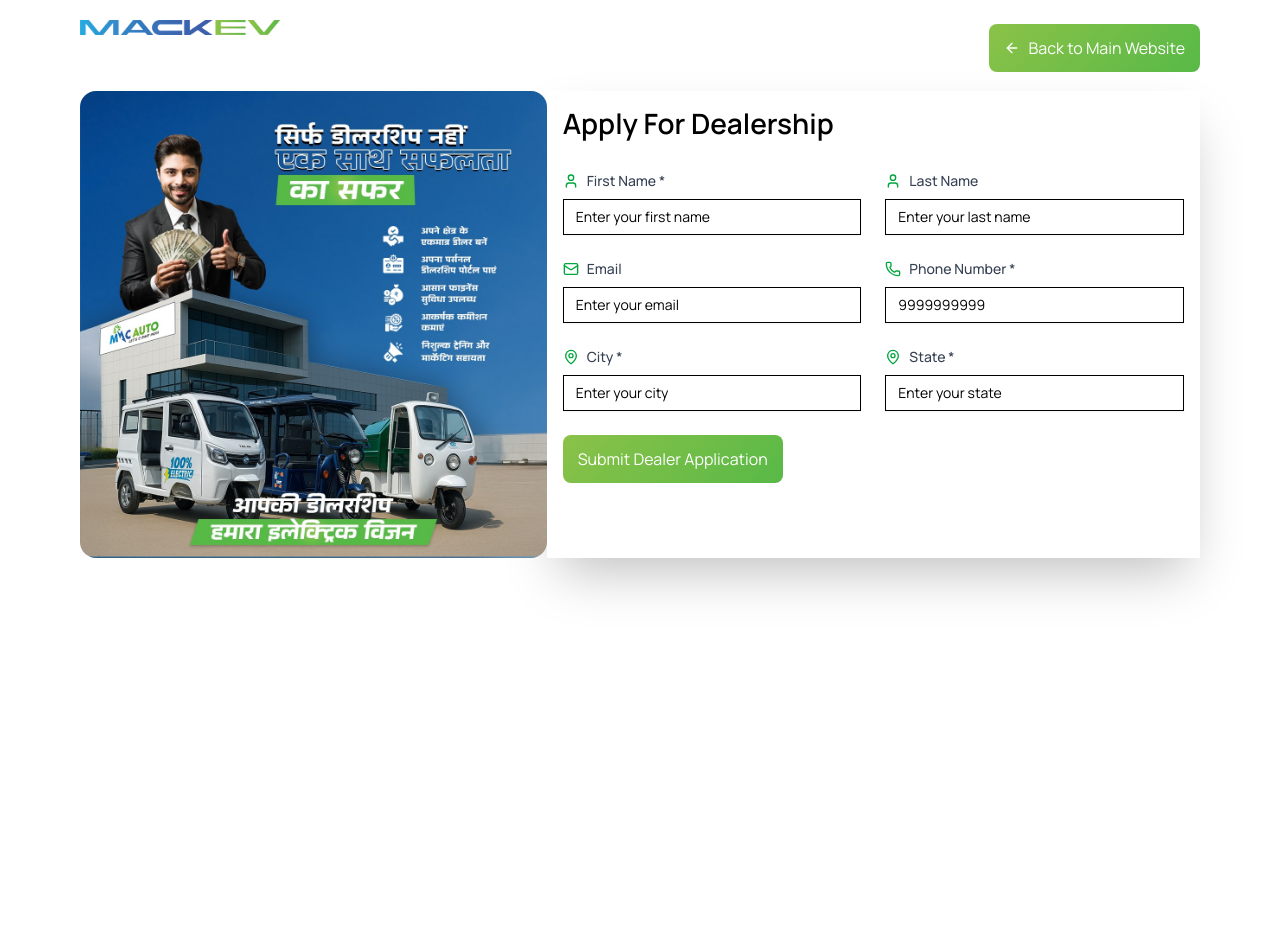
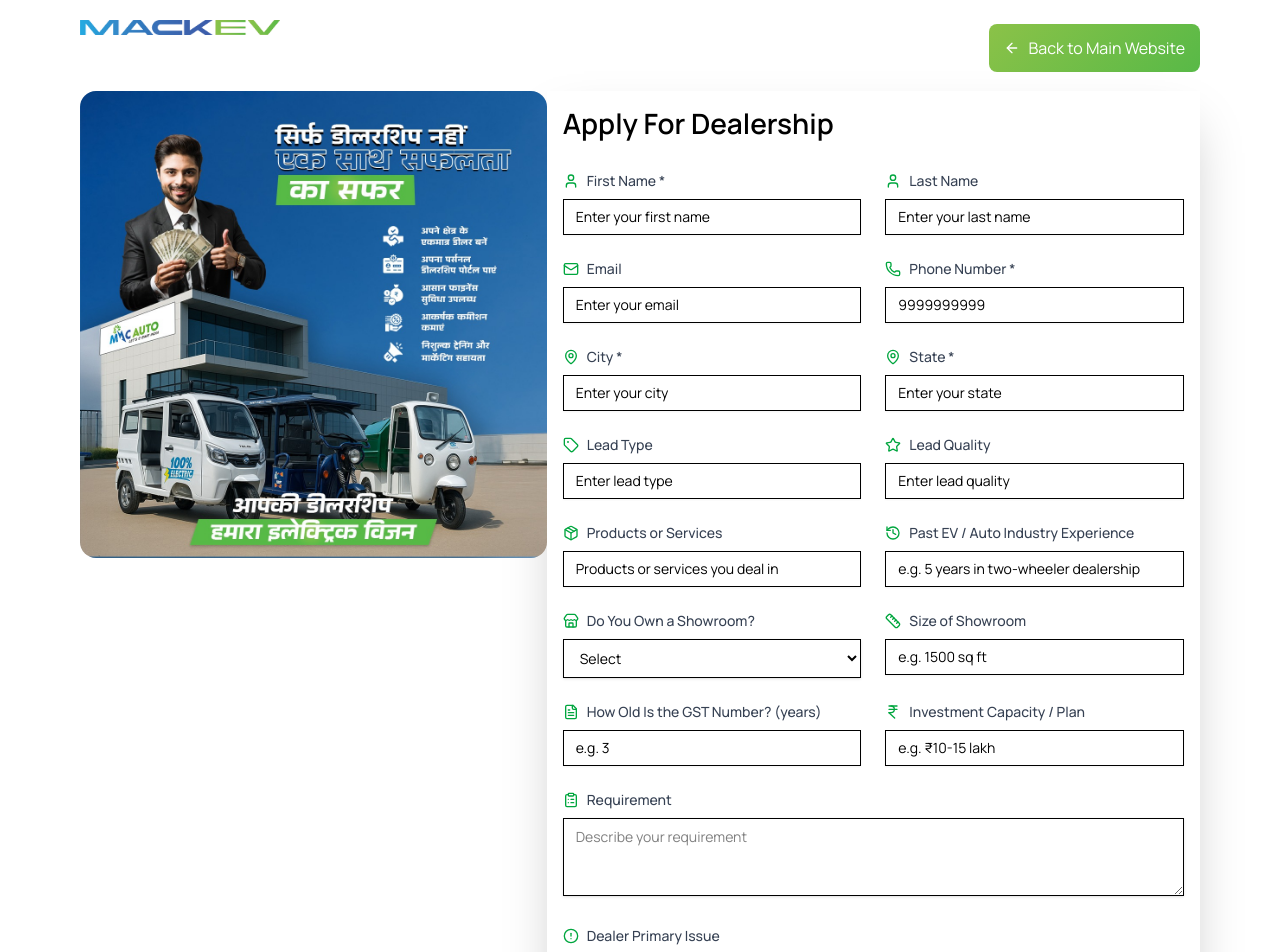
Before and after one commit to himanshudevliyal/mac-auto, a Next.js app: page /dealership in a window 1280 px wide. Shown: the top 952 px of the page. Before the commit the page ends 800 px from the top, so only its background shows below. Built offline with nearby package versions, Linux system fonts and the light colour scheme.

Commit message:
api changes

```diff
--- a/src/components/dealer-form.js
+++ b/src/components/dealer-form.js
@@ -5,11 +5,31 @@
 import { zodResolver } from "@hookform/resolvers/zod";
 import * as z from "zod";
 import { toast } from "sonner";
-import { Loader2, User, Phone, MapPin, Mail, X } from "lucide-react";
+import {
+  Loader2,
+  User,
+  Phone,
+  MapPin,
+  Mail,
+  X,
+  Tag,
+  Star,
+  Package,
+  ClipboardList,
+  MessageSquare,
+  History,
+  Store,
+  Ruler,
+  FileText,
+  IndianRupee,
+  AlertCircle,
+} from "lucide-react";
 
 import { Input } from "@/components/ui/input";
 import { Button } from "@/components/ui/button";
 import { useRouter } from "next/navigation";
+
+const optionalText = z.string().trim().optional().or(z.literal(""));
 
 const enquiryFormSchema = z.object({
   firstName: z
@@ -45,7 +65,107 @@
       message:
         "Phone number must be a valid 10-digit Indian number starting with 6-9",
     }),
+
+  // Custom dealership pipeline fields (all optional)
+  leadType: optionalText,
+  leadQuality: optionalText,
+  productsOrServices: optionalText,
+  requirement: optionalText,
+  latestRemark: optionalText,
+  pastEvAutoIndustryExperience: optionalText,
+  ownShowroom: optionalText,
+  sizeOfShowroom: optionalText,
+  gstNumberAge: z
+    .string()
+    .trim()
+    .regex(/^\d*$/, { message: "Enter age in years (numbers only)" })
+    .optional()
+    .or(z.literal("")),
+  investmentCapacityOrPlan: optionalText,
+  dealerPrimaryIssue: optionalText,
 });
+
+// Config for the custom fields so they are rendered from one place.
+// type: "input" (default) | "select" | "textarea"
+const customFields = [
+  {
+    name: "leadType",
+    label: "Lead Type",
+    icon: Tag,
+    placeholder: "Enter lead type",
+  },
+  {
+    name: "leadQuality",
+    label: "Lead Quality",
+    icon: Star,
+    placeholder: "Enter lead quality",
+  },
+  {
+    name: "productsOrServices",
+    label: "Products or Services",
+    icon: Package,
+    placeholder: "Products or services you deal in",
+  },
+  {
+    name: "pastEvAutoIndustryExperience",
+    label: "Past EV / Auto Industry Experience",
+    icon: History,
+    placeholder: "e.g. 5 years in two-wheeler dealership",
+  },
+  {
+    name: "ownShowroom",
+    label: "Do You Own a Showroom?",
+    icon: Store,
+    type: "select",
+    options: ["Yes", "No"],
+  },
+  {
+    name: "sizeOfShowroom",
+    label: "Size of Showroom",
+    icon: Ruler,
+    placeholder: "e.g. 1500 sq ft",
+  },
+  {
+    name: "gstNumberAge",
+    label: "How Old Is the GST Number? (years)",
+    icon: FileText,
+    placeholder: "e.g. 3",
+    inputType: "number",
+  },
+  {
+    name: "investmentCapacityOrPlan",
+    label: "Investment Capacity / Plan",
+    icon: IndianRupee,
+    placeholder: "e.g. ₹10-15 lakh",
+  },
+  {
+    name: "requirement",
+    label: "Requirement",
+    icon: ClipboardList,
+    type: "textarea",
+    fullWidth: true,
+    placeholder: "Describe your requirement",
+  },
+  {
+    name: "dealerPrimaryIssue",
+    label: "Dealer Primary Issue",
+    icon: AlertCircle,
+    type: "textarea",
+    fullWidth: true,
+    placeholder: "Main issue you face as a dealer",
+  },
+  {
+    name: "latestRemark",
+    label: "Latest Remark",
+    icon: MessageSquare,
+    type: "textarea",
+    fullWidth: true,
+    placeholder: "Any additional remarks",
+  },
+];
+
+const controlClasses =
+  "w-full rounded-md border border-input bg-transparent px-3 py-2 text-sm shadow-sm outline-none focus-visible:ring-1 focus-visible:ring-ring";
 
 export default function DealerForm({
   productId = "",
@@ -66,6 +186,17 @@
       city: "",
       state: "",
       phoneNumber: "",
+      leadType: "",
+      leadQuality: "",
+      productsOrServices: "",
+      requirement: "",
+      latestRemark: "",
+      pastEvAutoIndustryExperience: "",
+      ownShowroom: "",
+      sizeOfShowroom: "",
+      gstNumberAge: "",
+      investmentCapacityOrPlan: "",
+      dealerPrimaryIssue: "",
     },
   });
 
@@ -96,18 +227,26 @@
 
         // Product
         vehicle_id: productId,
-        custom_dealership_pipeline_lead_type: "",
-        custom_dealership_pipeline_lead_quality: "",
-        custom_dealership_pipeline_products_or_services: "",
-        custom_dealership_pipeline_requirement: "",
-        custom_dealership_pipeline_latest_remark: "",
-        custom_dealership_pipeline_past_evauto_industry_experience: "",
-        custom_dealership_pipeline_own_showroom: "",
-        custom_dealership_pipeline_size_of_showroom: "",
-        custom_dealership_pipeline_how_old_is_the_gst_number: "",
-        custom_dealership_pipeline_investment_capacity_or_plan: "",
-        custom_dealership_pipeline_dealer_primary_issue: "",
-        source:"Website"
+
+        // Custom fields
+        custom_dealership_pipeline_lead_type: data.leadType || "",
+        custom_dealership_pipeline_lead_quality: data.leadQuality || "",
+        custom_dealership_pipeline_products_or_services:
+          data.productsOrServices || "",
+        custom_dealership_pipeline_requirement: data.requirement || "",
+        custom_dealership_pipeline_latest_remark: data.latestRemark || "",
+        custom_dealership_pipeline_past_evauto_industry_experience:
+          data.pastEvAutoIndustryExperience || "",
+        custom_dealership_pipeline_own_showroom: data.ownShowroom || "",
+        custom_dealership_pipeline_size_of_showroom: data.sizeOfShowroom || "",
+        custom_dealership_pipeline_how_old_is_the_gst_number:
+          data.gstNumberAge || "",
+        custom_dealership_pipeline_investment_capacity_or_plan:
+          data.investmentCapacityOrPlan || "",
+        custom_dealership_pipeline_dealer_primary_issue:
+          data.dealerPrimaryIssue || "",
+
+        source: "Website",
       };
 
       const response = await fetch(
@@ -157,6 +296,49 @@
         {form.formState.errors[field]?.message}
       </p>
     );
+
+  const renderCustomField = (field) => {
+    const Icon = field.icon;
+
+    return (
+      <div
+        key={field.name}
+        className={`space-y-2 ${field.fullWidth ? "md:col-span-2" : ""}`}
+      >
+        <label className="text-sm font-medium text-gray-700 flex items-center gap-2">
+          <Icon className="w-4 h-4 text-green-600" />
+          {field.label}
+        </label>
+
+        {field.type === "select" ? (
+          <select className={controlClasses} {...form.register(field.name)}>
+            <option value="">Select</option>
+            {field.options.map((option) => (
+              <option key={option} value={option}>
+                {option}
+              </option>
+            ))}
+          </select>
+        ) : field.type === "textarea" ? (
+          <textarea
+            rows={3}
+            placeholder={field.placeholder}
+            className={controlClasses}
+            {...form.register(field.name)}
+          />
+        ) : (
+          <Input
+            type={field.inputType || "text"}
+            min={field.inputType === "number" ? 0 : undefined}
+            placeholder={field.placeholder}
+            {...form.register(field.name)}
+          />
+        )}
+
+        {renderError(field.name)}
+      </div>
+    );
+  };
 
   return (
     <div>
@@ -260,6 +442,9 @@
 
             {renderError("state")}
           </div>
+
+          {/* Custom dealership pipeline fields */}
+          {customFields.map(renderCustomField)}
         </div>
 
         <button
```
